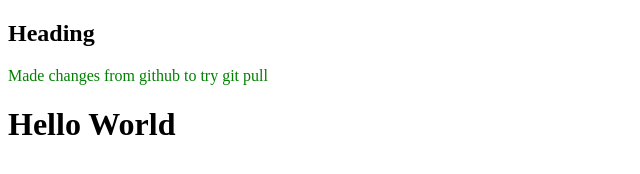
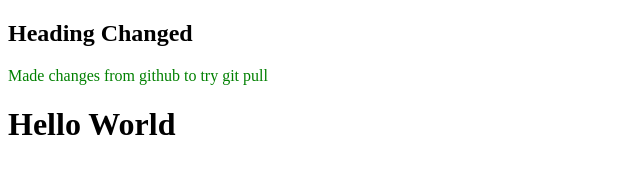
Before and after one commit to NirvedMishra/FirstRepository, a plain HTML site: page index.html in a window 1280 px wide. Shown: the whole page, without its empty margins (0-640 px from the left). Drawn offline with Linux system fonts and the light colour scheme.

Commit message:
heading changed

```diff
--- a/index.html
+++ b/index.html
@@ -11,7 +11,7 @@
     }
 </style>
 <body>
-    <h2>Heading</h2>
+    <h2>Heading Changed</h2>
     <p>Made changes from github to try git pull</p>
     <h1>
         Hello World
```
